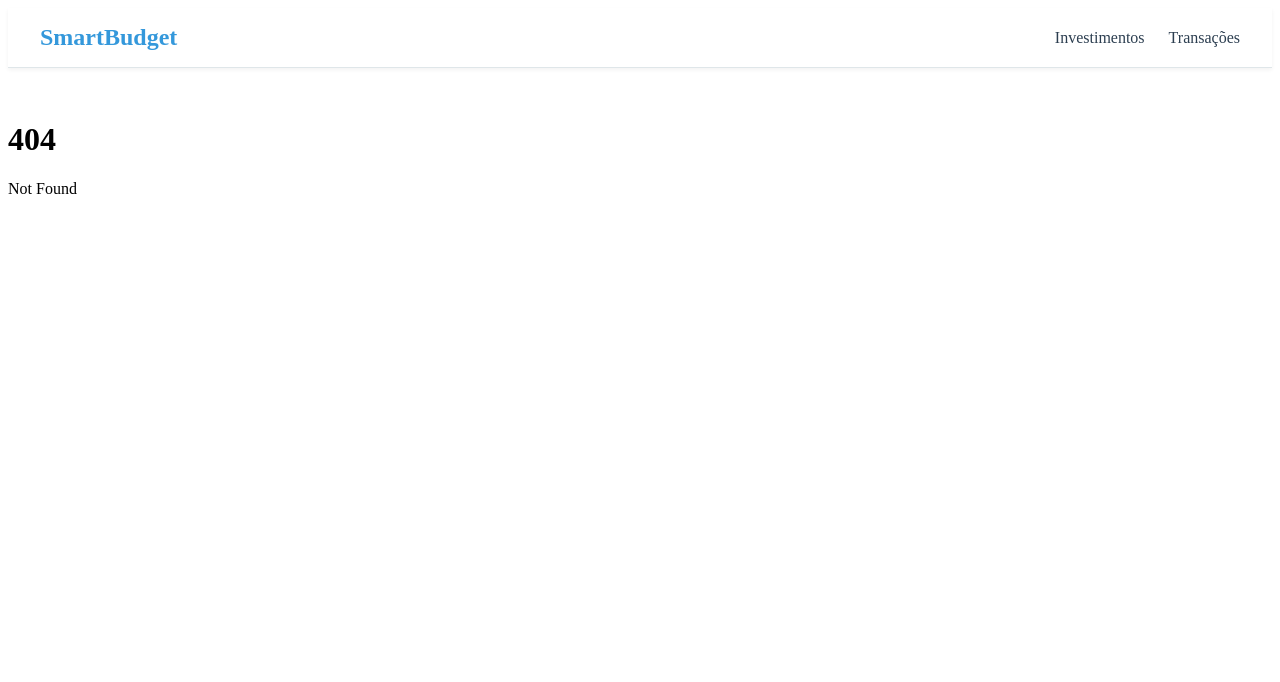
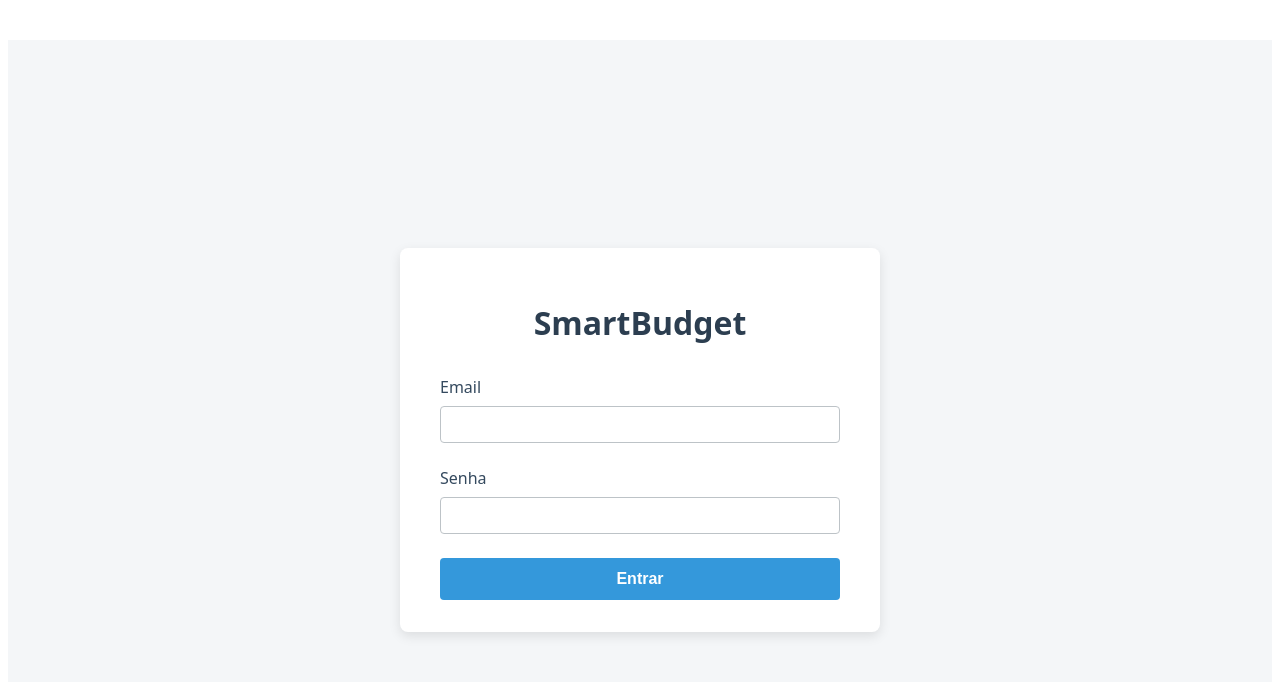
Before and after one commit to soaresinfo/SmartBudgetUI, a SvelteKit app: page /login in a window 1280 px wide. Before the commit this address had no page. Shown: the top 682 px of the page. Built offline with nearby package versions, Linux system fonts and the light colour scheme; no server answers.

Commit message:
- Adicionado tela de login - Criação classe para autenticação no backend - Atualização das páginas investimento e transação para passar pela autenticação - Adição botão Sair para logout. - Atualização do readme com comandos para subir a aplicação

```diff
--- /dev/null
+++ b/src/lib/services/apiClient.ts
@@ -0,0 +1,50 @@
+import { get } from 'svelte/store';
+import { authToken } from '$lib/stores/auth';
+import { browser } from '$app/environment';
+import { goto } from '$app/navigation';
+import { PUBLIC_API_BASE_URL } from '$env/static/public';
+
+async function request(method: string, url: string, data?: unknown) {
+	const token = get(authToken);
+	const headers: HeadersInit = {
+		'Content-Type': 'application/json'
+	};
+
+	if (token) {
+		headers['Authorization'] = `Bearer ${token}`;
+	}
+
+	const options: RequestInit = {
+		method,
+		headers
+	};
+
+	if (data) {
+		options.body = JSON.stringify(data);
+	}
+
+	const response = await fetch(`${PUBLIC_API_BASE_URL}${url}`, options);
+
+	if (response.status === 401) {
+		// Token inválido ou expirado. Limpa o token e redireciona para o login.
+		authToken.set(null);
+		if (browser) {
+			await goto('/login');
+		}
+		throw new Error('Sessão expirada. Por favor, faça o login novamente.');
+	}
+
+	if (!response.ok) {
+		const errorData = await response.json().catch(() => ({ message: 'Erro desconhecido na API' }));
+		throw new Error(errorData.message || `Erro na requisição: ${response.status}`);
+	}
+
+	return response.status === 204 ? null : response.json();
+}
+
+export const apiClient = {
+	get: (url: string) => request('GET', url),
+	post: (url: string, data: unknown) => request('POST', url, data),
+	put: (url: string, data: unknown) => request('PUT', url, data),
+	delete: (url: string) => request('DELETE', url)
+};
--- /dev/null
+++ b/src/lib/services/authService.ts
@@ -0,0 +1,21 @@
+import { apiClient } from './apiClient';
+import { authToken } from '$lib/stores/auth';
+import { goto } from '$app/navigation';
+
+interface AuthResponse {
+	token: string;
+}
+
+export async function login(username: string, password: string): Promise<void> {
+	const response: AuthResponse = await apiClient.post('/budget/api/v1/auth/token', { username, password });
+	if (response && response.token) {
+		authToken.set(response.token);
+	} else {
+		throw new Error('Resposta de autenticação inválida do servidor.');
+	}
+}
+
+export function logout(): void {
+	authToken.set(null);
+	goto('/login');
+}
--- /dev/null
+++ b/src/lib/stores/auth.ts
@@ -0,0 +1,23 @@
+import { writable } from 'svelte/store';
+import { browser } from '$app/environment';
+
+/**
+ * Um store Svelte para gerenciar o token de autenticação.
+ * Ele sincroniza o token com o localStorage para persistir a sessão do usuário.
+ */
+
+// Inicializa o token a partir do localStorage se estivermos no navegador, caso contrário, nulo.
+const initialToken = browser ? window.localStorage.getItem('authToken') : null;
+
+export const authToken = writable<string | null>(initialToken);
+
+// Sempre que o valor do token mudar, atualizamos o localStorage.
+authToken.subscribe((token) => {
+	if (browser) {
+		if (token) {
+			window.localStorage.setItem('authToken', token);
+		} else {
+			window.localStorage.removeItem('authToken');
+		}
+	}
+});
--- a/src/routes/+layout.svelte
+++ b/src/routes/+layout.svelte
@@ -2,12 +2,16 @@
 	// Importa o CSS global se você tiver um.
 	// Se não, pode remover esta linha.
 	//import '../app.css';
+	import { authToken } from '$lib/stores/auth';
+	import { logout } from '$lib/services/authService';
 </script>
 
 <!--
   Este é o nosso layout principal.
   Tudo aqui aparecerá em TODAS as páginas.
 -->
+<!-- O cabeçalho só será renderizado se o usuário estiver autenticado (se o token existir) -->
+{#if $authToken}
 	<header class="main-header">
 		<div class="container">
 			<a href="/" class="logo">SmartBudget</a>
@@ -20,10 +24,14 @@
 					<li>
 						<a href="/transactions">Transações</a>
 					</li>
+					<li>
+						<button on:click={logout} class="logout-button">Sair</button>
+					</li>
 				</ul>
 			</nav>
 		</div>
 	</header>
+{/if}
 
 <!--
   A tag <slot /> é um placeholder especial do Svelte.
@@ -57,6 +65,16 @@
 		font-weight: bold;
 		color: #3498db;
 		text-decoration: none;
+	}
+
+	.logout-button {
+		padding: 8px 16px;
+		background-color: #e74c3c;
+		color: white;
+		border: none;
+		border-radius: 4px;
+		cursor: pointer;
+		font-weight: bold;
 	}
 
 	.main-nav ul {
--- /dev/null
+++ b/src/routes/+layout.ts
@@ -0,0 +1,25 @@
+import { browser } from '$app/environment';
+import { redirect } from '@sveltejs/kit';
+import type { LayoutLoad } from './$types';
+
+export const ssr = false; // Desabilitar SSR para simplificar o acesso ao localStorage
+
+export const load: LayoutLoad = async ({ url }) => {
+	// A verificação só faz sentido no navegador, onde temos o localStorage
+	if (browser) {
+		const token = localStorage.getItem('authToken');
+		const isLoginPage = url.pathname === '/login';
+
+		// Se não há token e o usuário não está na página de login, redirecione-o para lá.
+		if (!token && !isLoginPage) {
+			throw redirect(307, '/login');
+		}
+
+		// Se há um token e o usuário tenta acessar a página de login, redirecione-o para a página principal.
+		if (token && isLoginPage) {
+			throw redirect(307, '/transactions');
+		}
+	}
+
+	return {}; // Permite que a página seja renderizada se nenhuma condição de redirecionamento for atendida.
+};
--- /dev/null
+++ b/src/routes/login/+page.svelte
@@ -0,0 +1,126 @@
+<script lang="ts">
+	import { login } from '$lib/services/authService';
+	import { goto } from '$app/navigation';
+
+	let username = '';
+	let password = '';
+	let error = '';
+	let isLoading = false;
+
+	async function handleLogin() {
+		if (!username || !password) {
+			error = 'Por favor, preencha o username e a senha.';
+			return;
+		}
+
+		isLoading = true;
+		error = '';
+
+		try {
+			await login(username, password);
+			await goto('/transactions'); // Redireciona para a página de transações após o login
+		} catch (e: any) {
+			error = e.message || 'Ocorreu um erro ao tentar fazer login.';
+		} finally {
+			isLoading = false;
+		}
+	}
+</script>
+
+<main>
+	<div class="login-container">
+		<h1>SmartBudget</h1>
+		<form on:submit|preventDefault={handleLogin}>
+			<div class="form-group">
+				<label for="username">Email</label>
+				<input type="text" id="username" bind:value={username} required disabled={isLoading} />
+			</div>
+			<div class="form-group">
+				<label for="password">Senha</label>
+				<input type="password" id="password" bind:value={password} required disabled={isLoading} />
+			</div>
+
+			{#if error}
+				<p class="error-message">{error}</p>
+			{/if}
+
+			<button type="submit" class="login-button" disabled={isLoading}>
+				{isLoading ? 'Entrando...' : 'Entrar'}
+			</button>
+		</form>
+	</div>
+</main>
+
+<style>
+	main {
+		display: flex;
+		justify-content: center;
+		align-items: center;
+		min-height: 100vh;
+		background-color: #f4f6f8;
+		font-family: system-ui, sans-serif;
+	}
+
+	.login-container {
+		padding: 2rem 2.5rem;
+		background: white;
+		border-radius: 8px;
+		box-shadow: 0 4px 12px rgba(0, 0, 0, 0.1);
+		width: 100%;
+		max-width: 400px;
+		text-align: center;
+	}
+
+	h1 {
+		color: #2c3e50;
+		margin-bottom: 2rem;
+	}
+
+	.form-group {
+		margin-bottom: 1.5rem;
+		text-align: left;
+	}
+
+	label {
+		display: block;
+		margin-bottom: 0.5rem;
+		color: #34495e;
+		font-weight: 500;
+	}
+
+	input {
+		width: 100%;
+		padding: 10px;
+		border: 1px solid #bdc3c7;
+		border-radius: 4px;
+		box-sizing: border-box; /* Importante para o padding não aumentar a largura */
+	}
+
+	.login-button {
+		width: 100%;
+		padding: 12px;
+		border: none;
+		background-color: #3498db;
+		color: white;
+		border-radius: 4px;
+		cursor: pointer;
+		font-size: 1rem;
+		font-weight: bold;
+		transition: background-color 0.2s;
+	}
+
+	.login-button:hover {
+		background-color: #2980b9;
+	}
+
+	.login-button:disabled {
+		background-color: #95a5a6;
+		cursor: not-allowed;
+	}
+
+	.error-message {
+		color: #c0392b;
+		margin-bottom: 1rem;
+		min-height: 1.2em;
+	}
+</style>
--- a/src/routes/transactions/+page.svelte
+++ b/src/routes/transactions/+page.svelte
@@ -20,6 +20,8 @@
 		// Formata para YYYY-MM-DD, que é o formato esperado pelo input type="date"
 		startDate = firstDayOfMonth.toISOString().split('T')[0];
 		endDate = lastDayOfMonth.toISOString().split('T')[0];
+
+		handleSearch();
 	});
 
 	function handleSearch() {
@@ -32,7 +34,6 @@
 
 <main class="container">
 	<h1>Transações Recentes</h1>
-
 	<div class="filter-form">
 		<div class="form-group">
 			<label for="startDate">Data de Início</label>
```
Also changed, not shown: src/lib/services/investmentService.ts (+5 -5 lines), src/lib/services/transactionService.ts (+10 -14 lines), 2 other files (tests, documents, lock files or other folders). Lines whose indentation alone changed are shown as unchanged.
